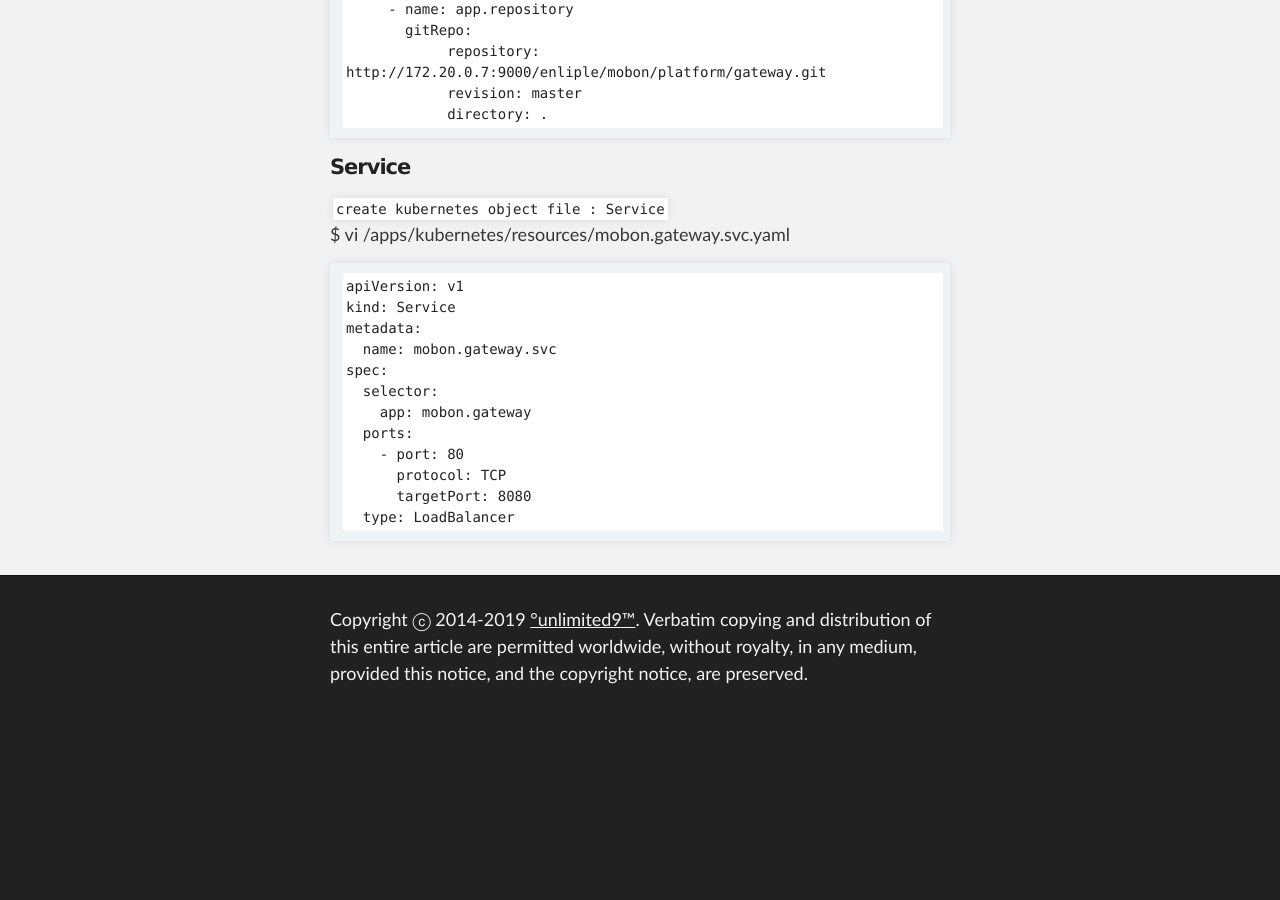
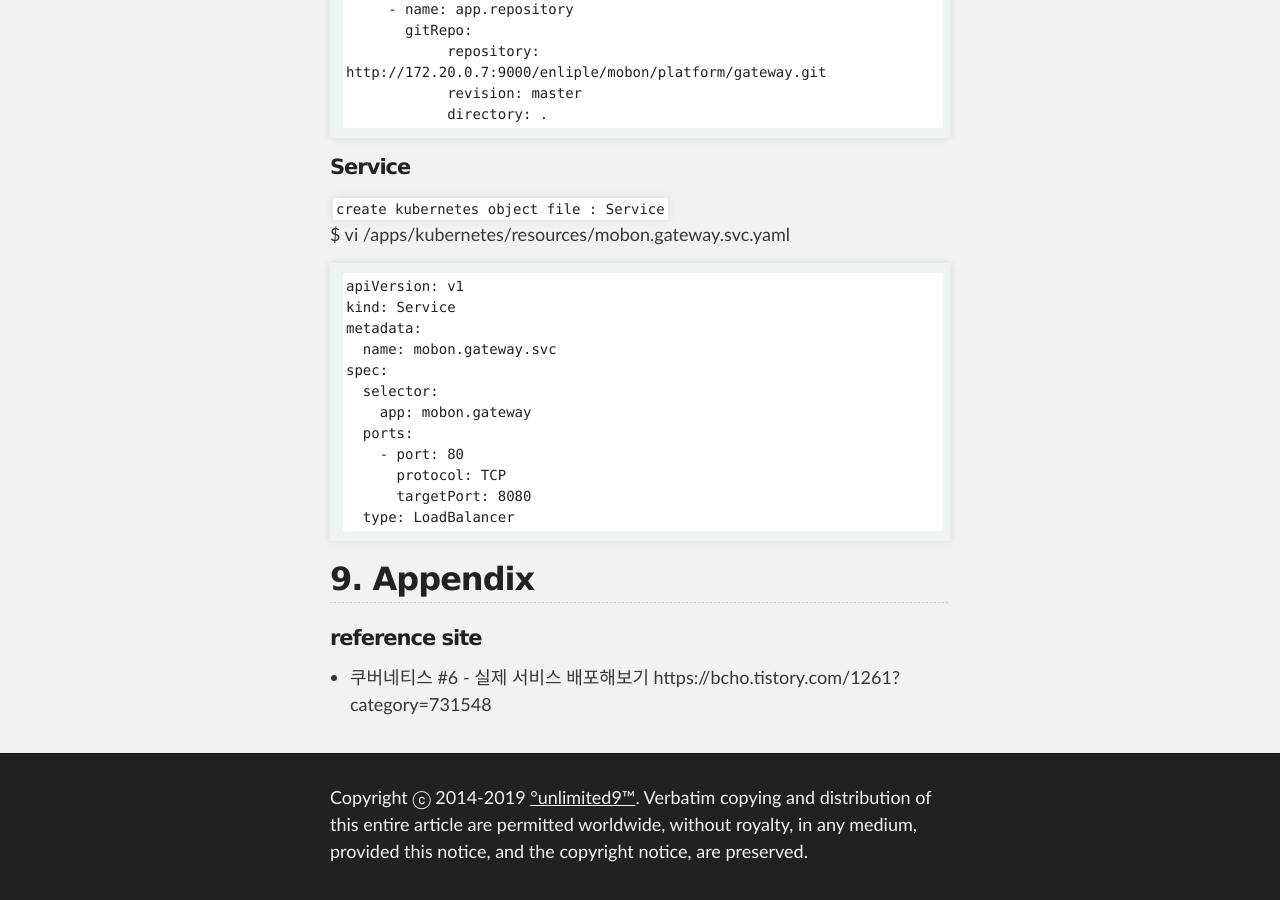
Before and after one commit to unlimited9/unlimited9.github.com, a Jekyll site: the page built from reference.notes/TA/cloud/kubernetes/how.to.deployment.md, in a window 1280 px wide and 900 px high, scrolled down 1332 px. Built offline with Jekyll 4.4.1, drawn with Linux system fonts in a browser that asks for light colours; our own code applies the rules of GitHub Pages for plain Markdown files; before the commit the page ends 2054 px from its top, so only the background shows below that.

Commit message:
Update how.to.deployment.md

````diff
--- a/reference.notes/TA/cloud/kubernetes/how.to.deployment.md
+++ b/reference.notes/TA/cloud/kubernetes/how.to.deployment.md
@@ -63,3 +63,10 @@ spec:
       targetPort: 8080
   type: LoadBalancer
 ```
+
+## 9. Appendix
+
+#### reference site
+
+* 쿠버네티스 #6 - 실제 서비스 배포해보기
+https://bcho.tistory.com/1261?category=731548
````
